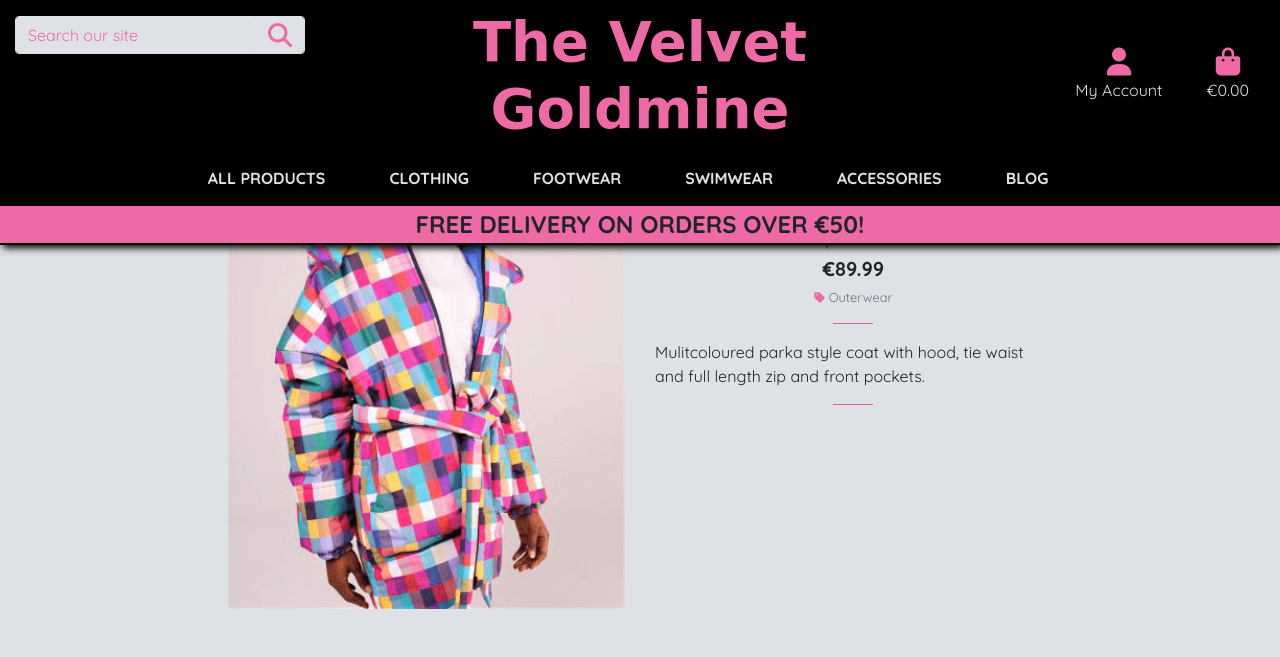
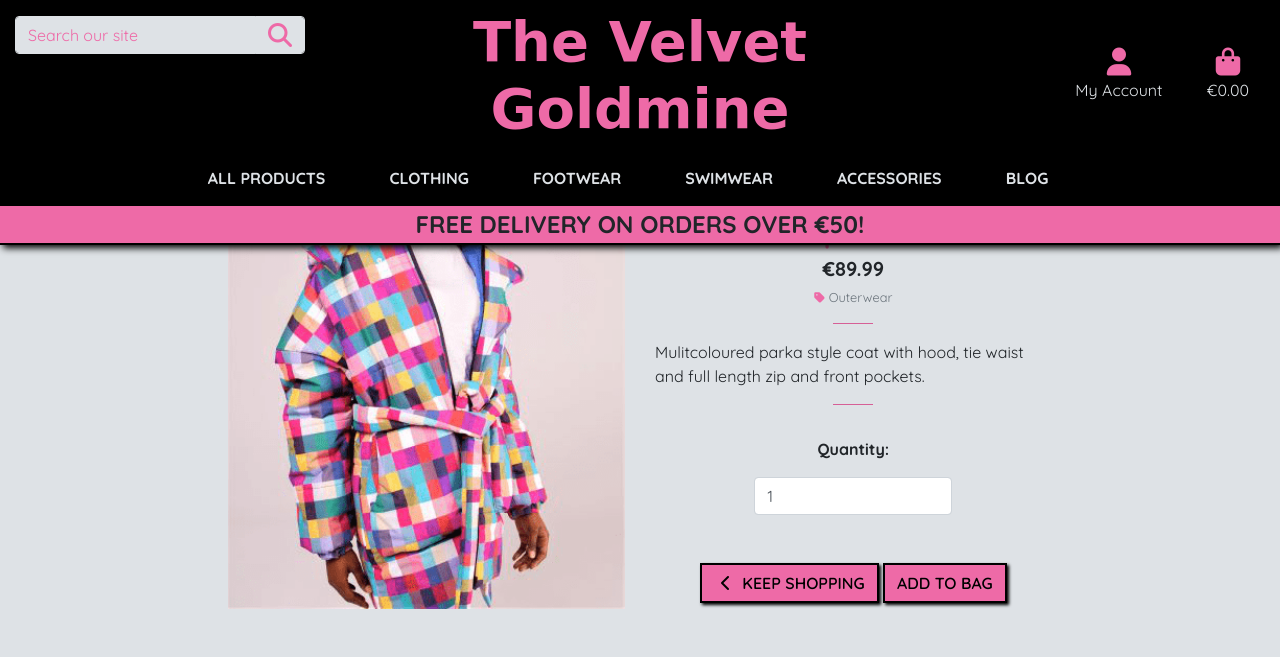
Before and after one commit to aineon/velvet-goldmine, a Django app: page /products/39/ in a window 1280 px wide. Shown: the top 657 px of the page. Run offline with Django 3.2, Linux system fonts and the light colour scheme; data comes from the database, SQL or seed files in the repository; some libraries are stand-ins or nearby versions; some web fonts are replaced.

Commit message:
Add add to bag functionality. Fix icons

```diff
--- a/bag/urls.py
+++ b/bag/urls.py
@@ -4,4 +4,5 @@ from . import views
 
 urlpatterns = [
     path('', views.view_bag, name='view_bag'),
+    path('add/<item_id>/', views.add_to_bag, name='add_to_bag'),
 ]
--- a/products/templates/products/product_detail.html
+++ b/products/templates/products/product_detail.html
@@ -42,9 +42,36 @@
                         </p>
                         {% endif %}
                     {% endif %}
+
                     <hr class="detail-hr">
                     <p class="mt-3">{{ product.description }}</p>
                     <hr class="detail-hr">
+
+                      <form class="form" action="{% url 'add_to_bag' product.id %}" method="POST">
+                        {% csrf_token %}
+                        <div class="form-row">
+                            <div class="col-12">
+                                <p class="mt-3 text-center text-pink"><strong>Quantity:</strong></p>
+                                    <div class="form-group w-50 m-auto">
+                                        <div class="input-group">
+                                            <input class="form-control qty_input" type="number" name="quantity" value="1" min="1" max="99" data-item_id="{{ product.id }}" id="id_qty_{{ product.id }}">
+                                        </div>
+                                    </div>
+                            </div>
+
+                            <div class="col-12 text-center">
+                                <a href="{% url 'products' %}" class="btn shop-btn rounded-0 mt-5">
+                                    <span class="icon">
+                                        <i class="fas fa-chevron-left"></i>
+                                    </span>
+                                    <span class="text-uppercase icon-black">Keep Shopping</span>
+                                </a>
+                                <input type="submit" class="btn rounded-0 text-uppercase shop-btn mt-5" value="Add to Bag">
+                            </div>
+                            <input type="hidden" name="redirect_url" value="{{ request.path }}">
+                        </div>
+                    </form>
+
                 </div>
             </div>
         </div>
--- a/products/templates/products/products.html
+++ b/products/templates/products/products.html
@@ -36,6 +36,9 @@
                             <h2 class="logo mt-2">{{subcategory.friendly_name}}</h2>
                         {% endif %}
                     {% endfor %}
+                {% if current_categories|length == 0 and current_subcategories|length == 0 %}
+                <h2 class="logo mt-2">All Products</h2>
+                {% endif %}
             </div>
         </div>
 
--- a/static/css/base.css
+++ b/static/css/base.css
@@ -4,7 +4,6 @@ html {
 }
 
 body {
-   /* height: calc(100vh - 164px); */
     background-color: #dee2e6;
     font-family: 'Quicksand', sans-serif;
 }
@@ -80,11 +79,9 @@ body {
     justify-content: center;
     height: 1.5rem;
     width: 1.5rem;
-    color:#ee6aa7;
 }
 
-.fa,
-.fas {
+.pink-icon {
     color:#ee6aa7;
     font-size: 1.75rem;
 }
@@ -125,12 +122,20 @@ input[name='q']::placeholder {
     padding-left: 0;
 }
 
- .mobile-logo {
+.mobile-logo {
     font-family: 'Sedgwick Ave Display', cursive;
     color:#ee6aa7;
     font-size: 2rem;
     margin-top: 10px;
 }
+
+.mobile-icon {
+        font-size: 1.5rem;
+        margin: 0;
+        color: #ee6aa7;
+        margin-right: 3px;
+}
+
 
 /* Home Page */
 .display-3 {
@@ -198,15 +203,23 @@ input[name='q']::placeholder {
     background-color: rgba(0,0,0,0.4);
 }
 
+.centered-bag,
 .centered {
     position: absolute;
     top: 50%;
     left: 50%;
     transform: translate(-50%, -50%);
     color: #ee6aa7 !important;
-    font-size: 2.5rem;
     font-family: 'Sedgwick Ave Display', cursive;
     font-weight: 700;
+}
+
+.centered {
+    font-size: 2.5rem;
+}
+
+.centered-bag {
+    font-size: 1.5rem;
 }
 
 .random-carousel {
@@ -220,14 +233,10 @@ input[name='q']::placeholder {
 .carousel-cell-random {
     width: 15%;
     margin-right: 10px;
-    max-height: 250px;
-    min-height: 200px;
-    padding-bottom: 20px;
 }
 
 .rand-carousel-container {
     display: inline;
-    margin-bottom: 20px;
 }
 
 .carousel-header {
@@ -269,6 +278,7 @@ input[name='q']::placeholder {
 
 .detail-icon {
     font-size: .75rem;
+    color: #ee6aa7;
 }
 
 .category-badge {
@@ -330,6 +340,19 @@ option {
     cursor: pointer;
 }
 
+.shop-btn {
+    background-color: #ee6aa7;
+    color: black;
+    border: 2px solid black;
+    font-weight: 600;
+    box-shadow: 2px 2px 3px black;
+}
+
+.shop-btn:hover {
+    background-color: black;
+    color: #ee6aa7;
+}
+
 footer {
     bottom: 0;
     left: 0;
@@ -341,6 +364,8 @@ footer {
 }
 
 /* Media Queries */
+
+
 @media only screen and (max-width: 664px) {
     .shop-now-btn {
         font-size: 1.25rem;
@@ -349,11 +374,6 @@ footer {
 
     .display-4 {
         font-size: 4.5rem;
-    }
-
-    .mobile-icon {
-        font-size: 1rem;
-        margin: 0;
     }
 
     .nav-link.mobile-link {
--- a/templates/base.html
+++ b/templates/base.html
@@ -47,7 +47,7 @@
                             <div class="input-group-append">
                                 <button class="form-control btn btn-grey border" type="submit">
                                     <span class="icon">
-                                        <i class="fas fa-search"></i>
+                                        <i class="fas fa-search pink-icon"></i>
                                     </span>
                                 </button>
                             </div>
@@ -66,7 +66,7 @@
                     <li class="list-inline-item dropdown">
                         <a class="nav-link icon-link" href="#" id="user-options" data-toggle="dropdown" aria-haspopup="true" aria-expanded="false">
                             <div class="text-center">
-                                <div><i class="fas fa-user"></i></div>
+                                <div><i class="fas fa-user pink-icon"></i></div>
                                  <p class="my-0">My Account</p>
                             </div>
                         </a>
@@ -86,7 +86,7 @@
                     <li class="list-inline-item">
                         <a class="{% if grand_total %}font-weight-bold{% else %}{% endif %} nav-link icon-link" href="{% url 'view_bag' %}">
                             <div class="text-center">
-                                <div><i class="fas fa-shopping-bag"></i></div>
+                                <div><i class="fas fa-shopping-bag pink-icon"></i></div>
                             </div>
                             <p class="my-0">
                                 {% if grand_total %}
@@ -104,7 +104,7 @@
         <div class="row bg-black">
             <nav class="navbar navbar-expand-lg navbar-dark w-100">
                 <button class="navbar-toggler" type="button" data-toggle="collapse" data-target="#main-nav" aria-controls="main-nav" aria-expanded="false" aria-label="Toggle navigation">
-                    <span ><i class="fas fa-bars"></i></span>
+                    <span ><i class="fas fa-bars pink-icon"></i></span>
                 </button>
                 {% include 'includes/mobile-top-header.html' %}
                 {% include 'includes/main-nav.html' %}
--- a/templates/includes/mobile-top-header.html
+++ b/templates/includes/mobile-top-header.html
@@ -18,7 +18,7 @@
                 <div class="input-group-append">
                     <button class="form-control form-control btn rounded-0" type="submit">
                         <span class="icon">
-                            <i class="fas fa-search"></i>
+                            <i class="fas fa-search pink-icon"></i>
                         </span>
                     </button>
                 </div>
```
Also changed, not shown: bag/views.py (+18 -1 lines).
